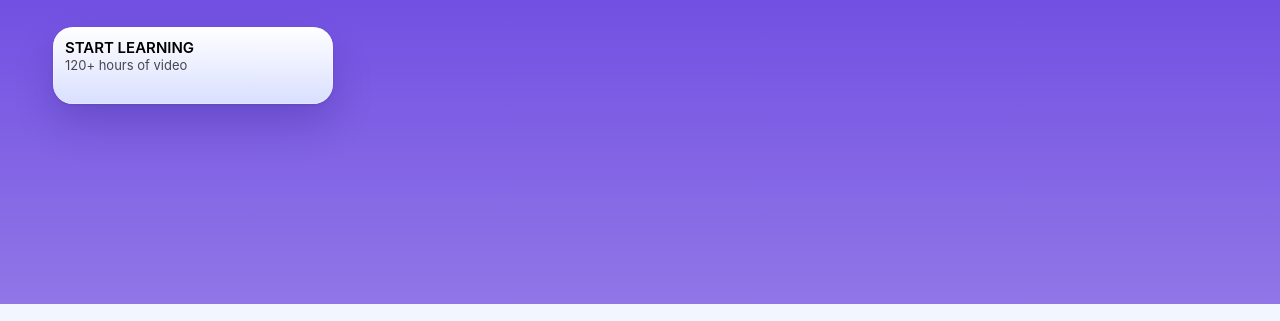
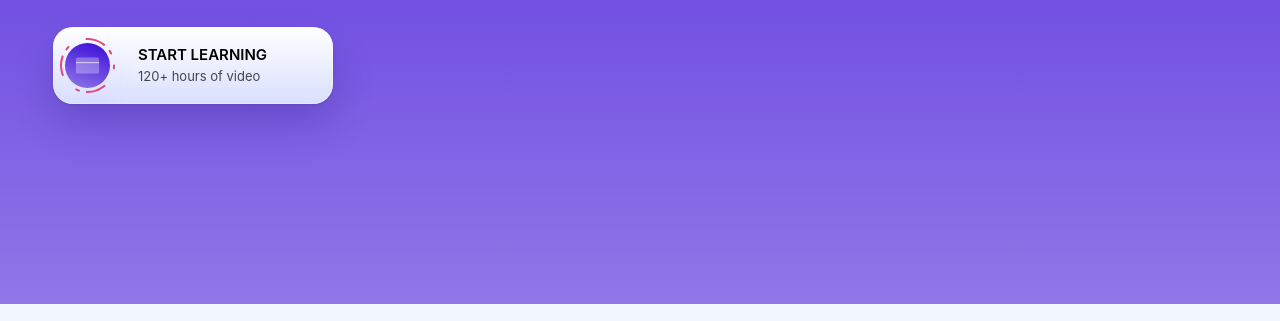
Before and after one commit to earth2travis/design-code, a Gatsby site: page / in a window 1280 px wide. Shown: the part 479-800 px from the top of the page. Built offline with nearby package versions, Linux system fonts and the light colour scheme; Gatsby itself is replaced by a stand-in of ours.

Commit message:
Add and position images

```diff
--- a/src/components/buttons/PurchaseButton.js
+++ b/src/components/buttons/PurchaseButton.js
@@ -6,8 +6,14 @@ export default function PurchaseButton(props) {
   const { title, subtitle } = props
   return (
     <Wrapper>
-      <Title>{title || "Title"}</Title>
-      <Subtitle>{subtitle || "Subtitle"}</Subtitle>
+      <IconWrapper>
+        <Icon src="/images/icons/credit.svg" />
+        <Ring src="/images/icons/icon-ring.svg" />
+      </IconWrapper>
+      <TextWrapper>
+        <Title>{title || "Title"}</Title>
+        <Subtitle>{subtitle || "Subtitle"}</Subtitle>
+      </TextWrapper>
     </Wrapper>
   )
 }
@@ -22,6 +28,11 @@ const Wrapper = styled.div`
     inset 0px 0px 0px 0.5px rgba(255, 255, 255, 0.5);
   border-radius: 20px;
   border: 0px;
+  display: grid;
+  grid-template-columns: 53px auto;
+  justify-content: start;
+  align-items: center;
+  gap: 20px;
 `
 
 const Title = styled(Caption2)`
@@ -32,3 +43,29 @@ const Subtitle = styled(SmallText)`
   color: black;
   opacity: 0.7;
 `
+
+const IconWrapper = styled.div`
+  width: 45px;
+  height: 45px;
+  background: linear-gradient(200.44deg, #4316db 13.57%, #9076e7 98.38%);
+  border-radius: 50%;
+  display: grid;
+  justify-content: center;
+  align-content: center;
+  position: relative;
+`
+const Icon = styled.img`
+  width: 29px;
+  height: 29px;
+`
+
+const TextWrapper = styled.div`
+  display: grid;
+  gap: 4px;
+`
+
+const Ring = styled.img`
+  position: absolute;
+  top: -15px;
+  left: -16px;
+`
```
